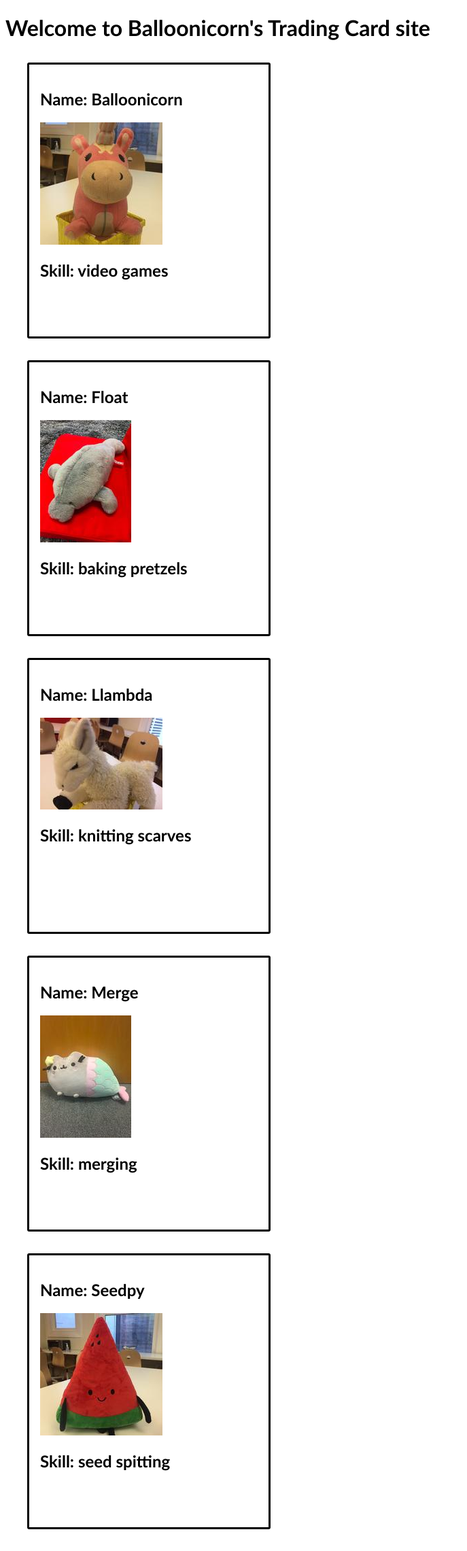
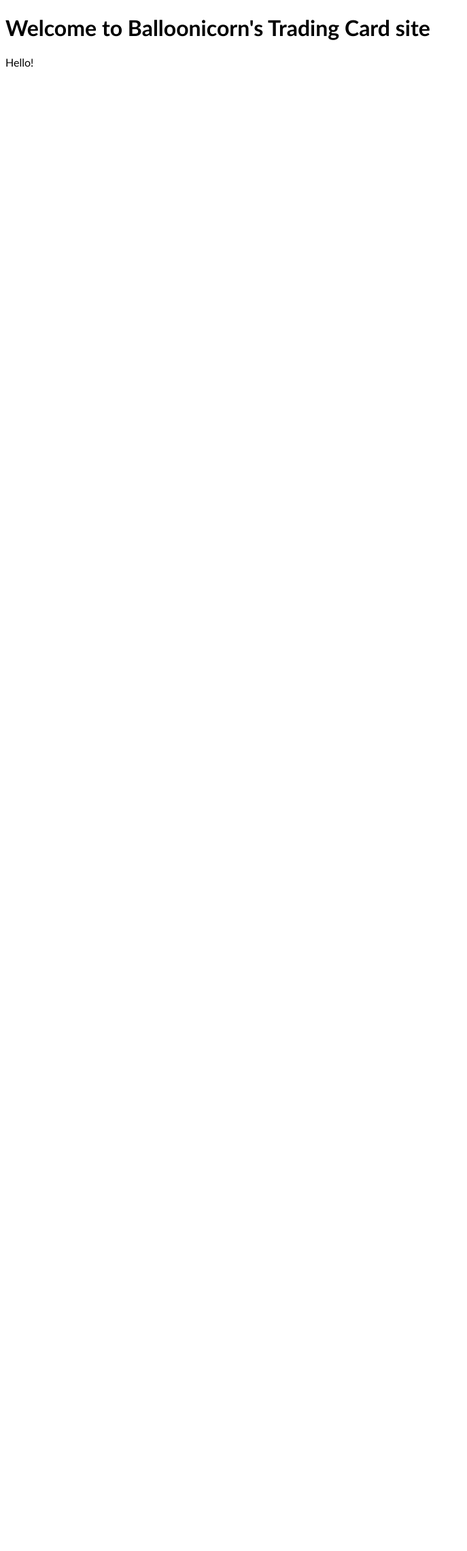
Before and after one commit to aliciaalbo/trading-cards, a Flask app: page /cards in a window 1280 px wide. Shown: the whole page at 68% size, without its empty margins (0-687 px from the left). After the commit the page ends 99 px from the top, so only its background shows below. Run offline with Flask 2, Linux system fonts and the light colour scheme; some libraries are stand-ins or nearby versions.

Commit message:
add TradingCardContainer, add data

```diff
--- a/static/js/tradingCard.jsx
+++ b/static/js/tradingCard.jsx
@@ -4,8 +4,51 @@ const tradingCardData = [
     name: 'Balloonicorn',
     skill: 'video games',
     imgUrl: '/static/img/balloonicorn.jpg'
+  },
+
+  {
+    name: 'Float',
+    skill: 'baking pretzels',
+    imgUrl: '/static/img/float.jpg'
+  },
+
+  {
+    name: 'Llambda',
+    skill: 'knitting scarves',
+    imgUrl: '/static/img/llambda.jpg'
+  },
+
+
+  {
+    name: 'Off-By-One',
+    skill: 'climbing mountains',
+    imgUrl: '/static/img/off-by-one.jpg'
+  },
+
+  {
+    name: 'Seed.py',
+    skill: 'making curry dishes',
+    imgUrl: '/static/img/seedpy.jpg'
+  },
+
+  {
+    name: 'Polymorphism',
+    skill: 'costumes',
+    imgUrl: '/static/img/polymorphism.jpg'
+  },
+
+  {
+    name: 'Short Stack Overflow',
+    skill: 'ocean animal trivia',
+    imgUrl: '/static/img/shortstack-overflow.jpg'
+  },
+
+  {
+    name: 'Merge',
+    skill: 'bullet journaling',
+    imgUrl: '/static/img/merge.jpg'
   }
-]
+];
 
 function TradingCard(props) {
   return (
@@ -17,57 +60,63 @@ function TradingCard(props) {
   );
 }
 
-ReactDOM.render(
-  (
-    <TradingCard
-      name="Balloonicorn"
-      skill="video games"
-      imgUrl="/static/img/balloonicorn.jpg"
-    />
-  ),
-  document.querySelector('#balloonicorn')
-);
+function TradingCardContainer(){
+  return(<div>Hello!</div>
+  );
+}
+ReactDOM.render(<TradingCardContainer />, document.querySelector('#container'))
 
-ReactDOM.render(
-  (
-    <TradingCard
-      name="Float"
-      skill="baking pretzels"
-      imgUrl="/static/img/float.jpg"
-    />
-  ),
-  document.querySelector('#float')
-);
+// ReactDOM.render(
+//   (
+//     <TradingCard
+//       name="Balloonicorn"
+//       skill="video games"
+//       imgUrl="/static/img/balloonicorn.jpg"
+//     />
+//   ),
+//   document.querySelector('#balloonicorn')
+// );
 
-ReactDOM.render(
-  (
-    <TradingCard
-      name="Llambda"
-      skill="knitting scarves"
-      imgUrl="/static/img/llambda.jpg"
-    />
-  ),
-  document.querySelector('#llambda')
-);
+// ReactDOM.render(
+//   (
+//     <TradingCard
+//       name="Float"
+//       skill="baking pretzels"
+//       imgUrl="/static/img/float.jpg"
+//     />
+//   ),
+//   document.querySelector('#float')
+// );
 
-ReactDOM.render(
-  (
-    <TradingCard
-      name="Merge"
-      skill="merging"
-      imgUrl="/static/img/merge.jpg"
-    />
-  ),
-  document.querySelector('#merge')
-);
+// ReactDOM.render(
+//   (
+//     <TradingCard
+//       name="Llambda"
+//       skill="knitting scarves"
+//       imgUrl="/static/img/llambda.jpg"
+//     />
+//   ),
+//   document.querySelector('#llambda')
+// );
 
-ReactDOM.render(
-  (
-    <TradingCard
-      name="Seedpy"
-      skill="seed spitting"
-      imgUrl="/static/img/seedpy.jpg"
-    />
-  ),
-  document.querySelector('#seedpy')
-);
+// ReactDOM.render(
+//   (
+//     <TradingCard
+//       name="Merge"
+//       skill="merging"
+//       imgUrl="/static/img/merge.jpg"
+//     />
+//   ),
+//   document.querySelector('#merge')
+// );
+
+// ReactDOM.render(
+//   (
+//     <TradingCard
+//       name="Seedpy"
+//       skill="seed spitting"
+//       imgUrl="/static/img/seedpy.jpg"
+//     />
+//   ),
+//   document.querySelector('#seedpy')
+// );
--- a/templates/cards.html
+++ b/templates/cards.html
@@ -8,6 +8,7 @@
 
 
 {% block body %}
+<div id="container"></div>
 
 <!-- Mount Balloonicorn's card on to this element. -->
 <div id="balloonicorn"></div>
```
